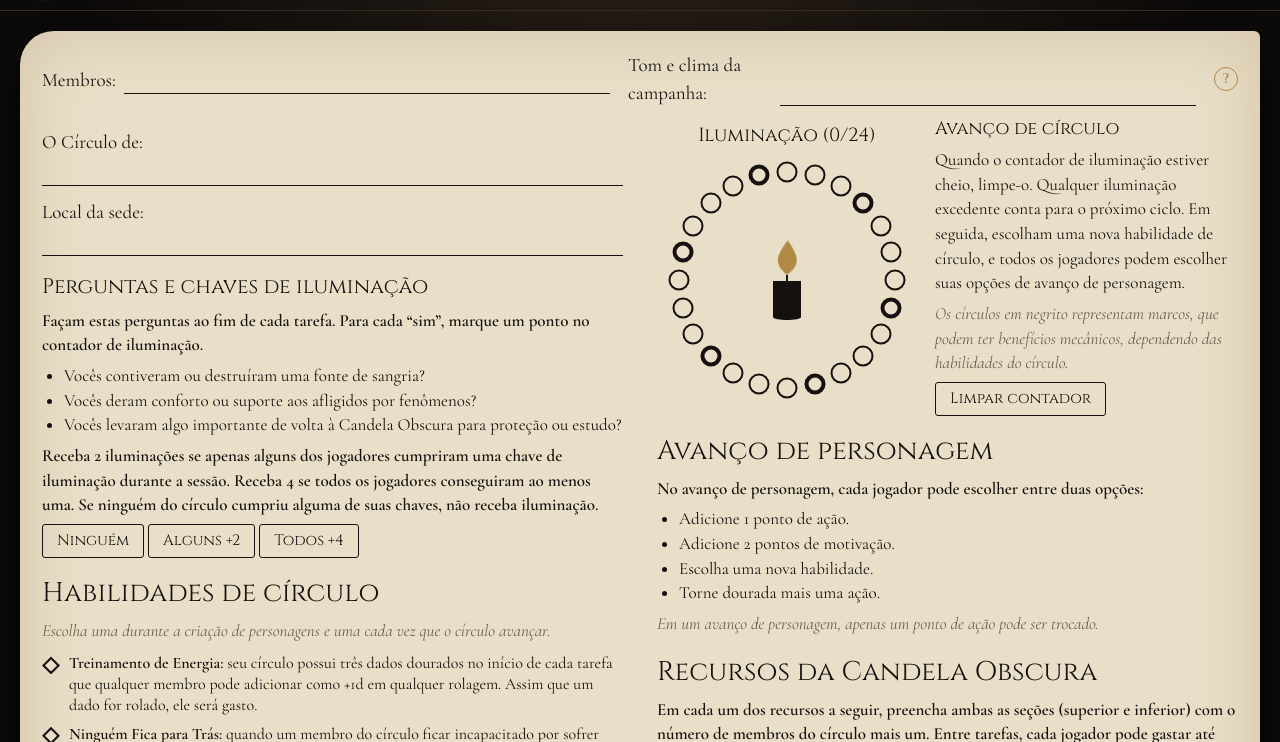
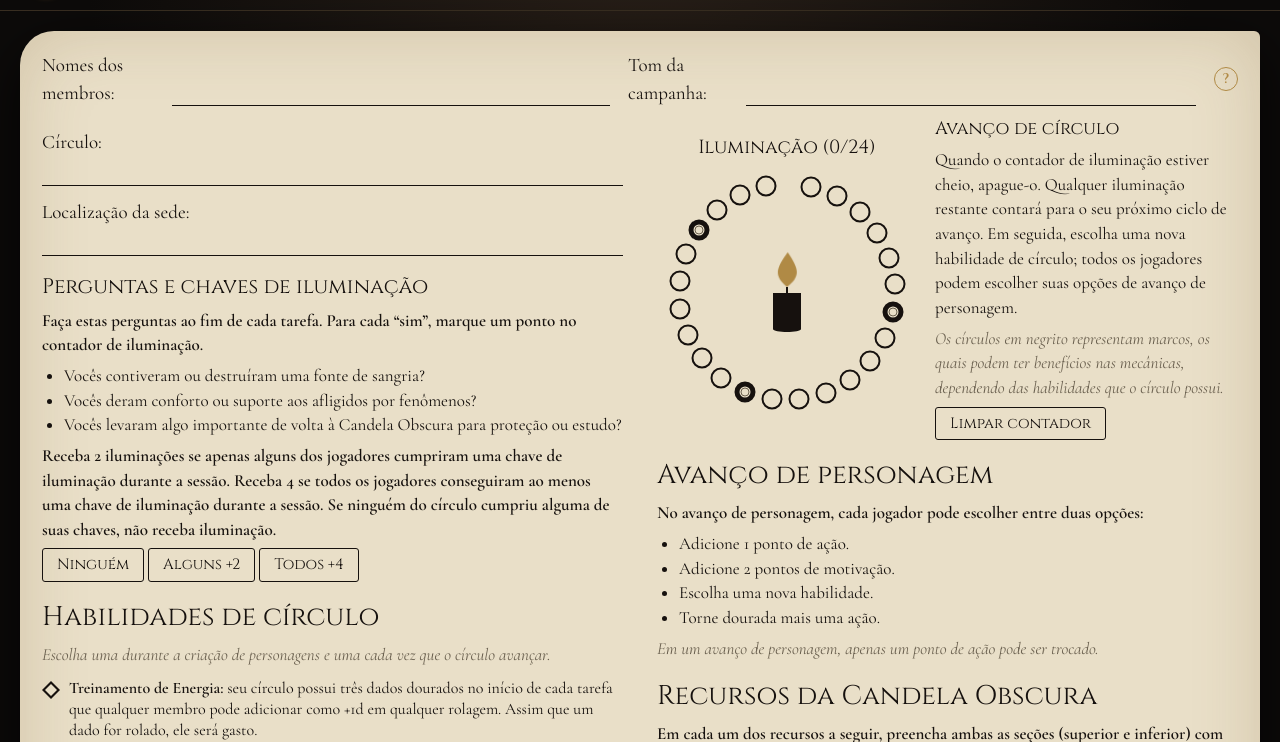
Before and after one commit to felipezardo/candeiaescura, a plain HTML site: page index.html in a window 1280 px wide. Both pictures are taken after a click on the link "Círculo". Shown: the part 58-800 px from the top of the page. Drawn offline with nearby package versions, Linux system fonts and the light colour scheme.

Commit message:
pontos de iluminação corrigidos

```diff
--- a/index.html
+++ b/index.html
@@ -95,7 +95,7 @@ input.dia:checked::after{background:var(--g)}input.dia:hover{transform:scale(1.2
 .spread{display:grid;grid-template-columns:1fr 1fr;gap:34px;margin-top:10px}@media(max-width:900px){.spread{grid-template-columns:1fr}}
 .hh{font-family:Cinzel,serif;font-size:27px;margin:16px 0 6px;font-weight:400}.pg p{margin:6px 0;font-size:17px}.pg ul{margin:4px 0;padding-left:22px;font-size:17px}
 .ring{position:relative;width:260px;height:260px;flex:none;margin:0 auto}
-.rc{position:absolute;width:21px;height:21px;border:2px solid var(--i);border-radius:50%;background:var(--p);transform:translate(-50%,-50%);cursor:pointer;transition:.25s}.rc.ms{border-width:4px}.rc:hover{transform:translate(-50%,-50%) scale(1.25)}.rc.on{background:var(--g);box-shadow:0 0 10px #e0b45f}
+.rc{position:absolute;width:21px;height:21px;border:2px solid var(--i);border-radius:50%;background:var(--p);transform:translate(-50%,-50%);cursor:pointer;transition:.25s}.rc.ms{border-width:5px}.rc.ms::after{content:"";position:absolute;inset:1px;border:1px solid var(--m);border-radius:50%}.rc:hover{transform:translate(-50%,-50%) scale(1.25)}.rc.on{background:var(--g);box-shadow:0 0 10px #e0b45f}
 .candle{position:absolute;left:50%;top:50%;width:54px;transform:translate(-50%,-50%)}.fl{animation:fk 2.2s ease-in-out infinite;transform-origin:50% 100%;transform-box:fill-box}@keyframes fk{50%{transform:scale(1.08,.94) rotate(2deg)}}
 .rbar{background:var(--i);color:var(--p);display:flex;justify-content:space-between;align-items:center;gap:8px;padding:6px 14px;margin:8px 0;font-family:Cinzel,serif;font-size:22px;border-radius:16px 3px 16px 3px}
 .trk{display:flex;align-items:center;margin:8px 0}.trk b{width:17px;height:17px;border:2px solid var(--i);border-radius:50%;cursor:pointer;background:var(--p);transition:.2s;flex:none}.trk b.on{background:var(--i)}.trk b+b{margin-left:22px;position:relative}.trk b+b::before{content:"";position:absolute;right:100%;top:5px;width:22px;border-top:2px solid var(--i)}
@@ -322,18 +322,18 @@ ${sel?`<div class="keys">Chaves de iluminação ${hb('chaves')}</div>${sel.k.map
 <h3 class="t" style="margin-top:12px">Equipamento ${hb('equip')} <small id="eq-count">${ne}/${lim}</small></h3><div class="cnote">Durante cada tarefa, escolha até três.</div>${eq.map((n,i)=>`<label class="eq"><input type="checkbox" data-k="eq.${i}" ${c.eq[i]?'checked':''}>${n}</label>`).join('')}<label class="eq"><input type="checkbox" data-k="eq.6" ${c.eq[6]?'checked':''}>${inp('eqc',0,'Item livre')}</label>
 <h3 class="t" style="margin-top:12px">Anotações</h3><textarea data-k="notes">${esc(c.notes)}</textarea><p><button class="btn" data-a="task">Nova tarefa</button></p></div></div></div></div>`}
 function circ(){fixC();const c=S.circ,E=(a,k)=>c.ab[k]?'checked':'';
-const ring=Array.from({length:24},(_,i)=>{const a=-Math.PI/2+i*Math.PI/12;return `<b class="rc ${(i+1)%4==0?'ms':''} ${i<c.il?'on':''}" style="left:${130+108*Math.cos(a)}px;top:${130+108*Math.sin(a)}px" data-a="cn" data-i="${i}" title="${i+1}/24"></b>`}).join('');
+const ring=Array.from({length:24},(_,i)=>{const a=(-90+13+i*14.6)*Math.PI/180;return `<b class="rc ${(i+1)%7==0?'ms':''} ${i<c.il?'on':''}" style="left:${130+108*Math.cos(a)}px;top:${130+108*Math.sin(a)}px" data-a="cn" data-i="${i}" title="${i+1}/24"></b>`}).join('');
 const rb=k=>{const o=c.rs[k];return `<div class="rbar"><span>${k}</span><span class="mt"><span class="mcol"><span>${pips(9,o.cur,o.max,'rp',`data-t="${k}"`)}</span><span>${blocks(9,o.max,'mxset',`data-g="r" data-t="${k}"`)}</span></span><small>Disponível<br>Máx.</small></span></div>`};
-return `<div class="sheet"><div class="hd2"><label>Membros:${inp('mem',1)}</label><label>Tom e clima da campanha:${inp('tone',1)}</label>${hb('circ')}</div><div class="spread">
-<div class="pg"><label class="gl">O Círculo de:${inp('name',1)}</label><label class="gl">Local da sede:${inp('hq',1)}</label>
-<h3 class="hh" style="font-size:21px">Perguntas e chaves de iluminação</h3><p><b>Façam estas perguntas ao fim de cada tarefa. Para cada “sim”, marque um ponto no contador de iluminação.</b></p><ul><li>Vocês contiveram ou destruíram uma fonte de sangria?</li><li>Vocês deram conforto ou suporte aos afligidos por fenômenos?</li><li>Vocês levaram algo importante de volta à Candela Obscura para proteção ou estudo?</li></ul>
-<p><b>Receba 2 iluminações se apenas alguns dos jogadores cumpriram uma chave de iluminação durante a sessão. Receba 4 se todos os jogadores conseguiram ao menos uma. Se ninguém do círculo cumpriu alguma de suas chaves, não receba iluminação.</b></p><p><button class="btn" data-a="il" data-v="0">Ninguém</button> <button class="btn" data-a="il" data-v="2">Alguns +2</button> <button class="btn" data-a="il" data-v="4">Todos +4</button></p>
+return `<div class="sheet"><div class="hd2"><label>Nomes dos membros:${inp('mem',1)}</label><label>Tom da campanha:${inp('tone',1)}</label>${hb('circ')}</div><div class="spread">
+<div class="pg"><label class="gl">Círculo:${inp('name',1)}</label><label class="gl">Localização da sede:${inp('hq',1)}</label>
+<h3 class="hh" style="font-size:21px">Perguntas e chaves de iluminação</h3><p><b>Faça estas perguntas ao fim de cada tarefa. Para cada “sim”, marque um ponto no contador de iluminação.</b></p><ul><li>Vocês contiveram ou destruíram uma fonte de sangria?</li><li>Vocês deram conforto ou suporte aos afligidos por fenômenos?</li><li>Vocês levaram algo importante de volta à Candela Obscura para proteção ou estudo?</li></ul>
+<p><b>Receba 2 iluminações se apenas alguns dos jogadores cumpriram uma chave de iluminação durante a sessão. Receba 4 se todos os jogadores conseguiram ao menos uma chave de iluminação durante a sessão. Se ninguém do círculo cumpriu alguma de suas chaves, não receba iluminação.</b></p><p><button class="btn" data-a="il" data-v="0">Ninguém</button> <button class="btn" data-a="il" data-v="2">Alguns +2</button> <button class="btn" data-a="il" data-v="4">Todos +4</button></p>
 <h3 class="hh">Habilidades de círculo</h3><p class="cnote">Escolha uma durante a criação de personagens e uma cada vez que o círculo avançar.</p>${CAB2.map(([n,t])=>`<label class="ab2"><input type="checkbox" class="dia" data-k="ab.${n}" data-r="circ" ${E(0,n)}><span><b>${n}:</b> ${t}</span></label>`).join('')}
 ${c.ab['Treinamento de Energia']?`<div class="mk" style="grid-template-columns:130px 1fr"><span>Dados dourados</span><span>${[0,1,2].map(i=>`<b class="mp ${i<c.gd?'on':''}" style="border-color:var(--g);${i<c.gd?'background:var(--g);':''}" data-a="gd" data-i="${i}"></b>`).join('')} <button class="btn" data-a="ctask" style="margin-left:8px;padding:2px 8px;font-size:13px">Restaurar</button></span></div>`:''}</div>
 <div class="pg"><div style="display:flex;gap:18px;flex-wrap:wrap;align-items:center"><div><div style="font-family:Cinzel,serif;text-align:center">Iluminação (${c.il}/24)</div><div class="ring">${ring}<svg class="candle" viewBox="0 0 54 90"><g class="fl"><path d="M27 4C37 20 41 28 27 40 13 28 17 20 27 4Z" fill="#b08a45"/></g><path d="M13 46h28v36c0 4-28 4-28 0Z" fill="#16110e"/><path d="M27 40v7" stroke="#16110e" stroke-width="2"/></svg></div></div>
-<div style="flex:1;min-width:210px"><h3 style="font-size:18px">Avanço de círculo</h3><p>Quando o contador de iluminação estiver cheio, limpe-o. Qualquer iluminação excedente conta para o próximo ciclo. Em seguida, escolham uma nova habilidade de círculo, e todos os jogadores podem escolher suas opções de avanço de personagem.</p><p class="cnote">Os círculos em negrito representam marcos, que podem ter benefícios mecânicos, dependendo das habilidades do círculo.</p>${c.il>=24?'<div class="warn">Contador cheio: hora do avanço!</div>':''}<button class="btn" data-a="clr">Limpar contador</button></div></div>
+<div style="flex:1;min-width:210px"><h3 style="font-size:18px">Avanço de círculo</h3><p>Quando o contador de iluminação estiver cheio, apague-o. Qualquer iluminação restante contará para o seu próximo ciclo de avanço. Em seguida, escolha uma nova habilidade de círculo; todos os jogadores podem escolher suas opções de avanço de personagem.</p><p class="cnote">Os círculos em negrito representam marcos, os quais podem ter benefícios nas mecânicas, dependendo das habilidades que o círculo possui.</p>${c.il>=24?`<div class="warn">Contador cheio: hora do avanço!${c.ex?' Excedente: '+c.ex:''}</div>`:''}<button class="btn" data-a="clr">Limpar contador</button></div></div>
 <h3 class="hh">Avanço de personagem</h3><p><b>No avanço de personagem, cada jogador pode escolher entre duas opções:</b></p><ul><li>Adicione 1 ponto de ação.</li><li>Adicione 2 pontos de motivação.</li><li>Escolha uma nova habilidade.</li><li>Torne dourada mais uma ação.</li></ul><p class="cnote">Em um avanço de personagem, apenas um ponto de ação pode ser trocado.</p>
-<h3 class="hh">Recursos da Candela Obscura</h3><p><b>Em cada um dos recursos a seguir, preencha ambas as seções (superior e inferior) com o número de membros do círculo mais um. Entre tarefas, cada jogador pode gastar até dois recursos à escolha dele. Ao usar recursos, apague apenas a seção superior.</b></p>${['Curar','Renovar','Treinar'].map(rb).join('')}
+<h3 class="hh">Recursos da Candela Obscura</h3><p><b>Em cada um dos recursos a seguir, preencha ambas as seções (superior e inferior) com um mais o número de membros do círculo. Entre tarefas, cada jogador pode gastar até dois recursos à escolha dele. Ao usar recursos, apague apenas a seção de cima.</b></p>${['Curar','Renovar','Treinar'].map(rb).join('')}
 <h3 class="hh">Equipamento do círculo</h3><div class="rl" style="grid-template-columns:1fr 1fr">${c.gear.map((g,i)=>inp('gear.'+i,1)).join('')}</div></div></div></div>`}
 
 const PRE=`Jornalista|Ler1,Avaliar2,Focar1,Sentir1|Avaliar|Astúcia3
@@ -398,8 +398,8 @@ document.addEventListener('click',e=>{
     case'rp':{const o=S.circ.rs[v.t];if(i>=o.max)return toast('Defina primeiro o Máx.');o.cur=o.cur===i+1?i:i+1;break}
     case'heal':c.heal=(c.heal||0)===i+1?i:i+1;if(c.heal===6)toast('Cicatriz curada! Um ponto de ação pode ser trocado.');break;
     case'cn':S.circ.il=S.circ.il===i+1?i:i+1;break;
-    case'il':S.circ.il=Math.min(24,S.circ.il+ +v.v);if(S.circ.il>=24)toast('Contador cheio: avanço de círculo!');break;
-    case'clr':S.circ.il=0;break;
+    case'il':{const c=S.circ,old=c.il,sum=old+ +v.v;c.il=Math.min(24,sum);c.ex=Math.max(0,sum-24);if(c.ab&&c.ab['Gestão de Recursos']&&[7,14,21].some(m=>old<m&&sum>=m))toast('Marco de iluminação: recupere 1 recurso (Curar, Renovar ou Treinar)');if(sum>=24)toast('Contador cheio: avanço de círculo!'+(c.ex?' Sobram '+c.ex+' para o próximo ciclo.':''));break}
+    case'clr':S.circ.il=Math.min(24,S.circ.ex||0);S.circ.ex=0;break;
     case'gd':S.circ.gd=S.circ.gd===i+1?i:i+1;break;
     case'ctask':S.circ.gd=3;toast('Dados dourados restaurados');break;
     default:return;
@@ -511,7 +511,7 @@ fin=function(R0,pick,c){_fin(R0,pick,c);try{addRoll({id:uid(),who:c.name||'Sem n
 
 /* ---------- cena e música ---------- */
 const Z={s:1,x:0,y:0,p:new Map(),d:0,t:0};
-const stageH=()=>VT.scene&&VT.scene.src?`<div id="zm" class="zm"><img src="${esc(VT.scene.src)}" alt="" draggable="false"></div><div class="cap">${esc(VT.scene.title||'')}</div><div class="stb"><button data-vt="zin" aria-label="Aproximar">+</button><button data-vt="zout" aria-label="Afastar">−</button><button data-vt="zrst" aria-label="Ajustar à tela">⟲</button><button data-vt="fs" aria-label="Tela cheia">⛶</button></div>`:'<div class="empty">A cena ainda não foi revelada…</div>';
+const stageH=()=>VT.scene&&VT.scene.src?`<div id="zm" class="zm"><img src="${esc(VT.scene.src)}" alt="" draggable="false"></div><div class="stb"><button data-vt="zin" aria-label="Aproximar">+</button><button data-vt="zout" aria-label="Afastar">−</button><button data-vt="zrst" aria-label="Ajustar à tela">⟲</button><button data-vt="fs" aria-label="Tela cheia">⛶</button></div>`:'<div class="empty">A cena ainda não foi revelada…</div>';
 function setScene(s){VT.scene=s;const st=$('#stage');Z.s=1;Z.x=Z.y=0;Z.p.clear();if(st){st.innerHTML=stageH();st.style.touchAction='pan-y'}}
 const aud=new Audio();aud.loop=true;
 const yp=(f,a)=>{const i=$('#vt-yt iframe');if(i&&i.contentWindow)i.contentWindow.postMessage(JSON.stringify({event:'command',func:f,args:a||[]}),'*')};
@@ -531,7 +531,7 @@ const roomH=()=>VT.role==='gm'?`<h3>Sala</h3><div class="code">${VT.code}</div><
  :`<h3>Sala</h3><p>Crie uma sala e mande o link aos jogadores pelo Discord. Não precisa instalar nada nem abrir portas.</p><button class="btn" data-vt="host">Criar sala</button>`;
 const refresh=()=>{const a=$('#vt-cena');if(a)a.classList.toggle('live',VT.role!=='off');const c=$('.conn'),r=$('#vt-room'),p=$('#vt-pl');if(c)c.innerHTML=connH();if(r)r.innerHTML=roomH();if(p)p.innerHTML=plAll()};
 function who(){VT.who=Object.values(VT.pl).filter(p=>p.on).map(p=>p.name);bc({t:'who',n:VT.who});refresh()}
-function host(){if(noPeer())return;const code=LS.getItem('co-room')||Math.random().toString(36).slice(2,7).toUpperCase(),p=new Peer(PFX+code);VT.peer=p;
+function host(){if(noPeer())return;const AL='ABCDEFGHJKLMNPQRSTUVWXYZ23456789',code=Array.from(crypto.getRandomValues(new Uint8Array(5)),b=>AL[b%AL.length]).join(''),p=new Peer(PFX+code);VT.peer=p;
   p.on('open',()=>{VT.role='gm';VT.code=code;LS.setItem('co-room',code);refresh();toast('Sala criada: '+code)});
   p.on('connection',c=>{c.on('data',d=>gmData(c,d));c.on('close',()=>gone(c));c.on('error',()=>gone(c))});
   p.on('error',e=>{if(e.type==='unavailable-id'){LS.removeItem('co-room');try{p.destroy()}catch(x){}toast('Código em uso, gerando outro…');setTimeout(host,300)}else toast('Erro de rede: '+e.type)})}
```
